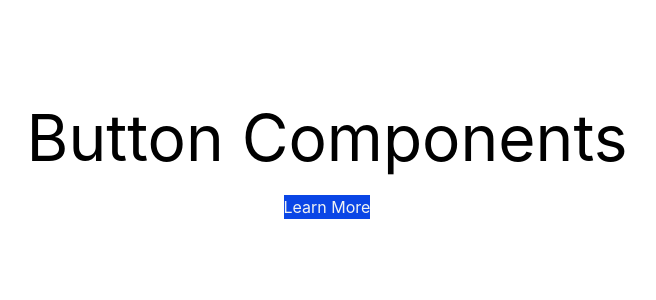
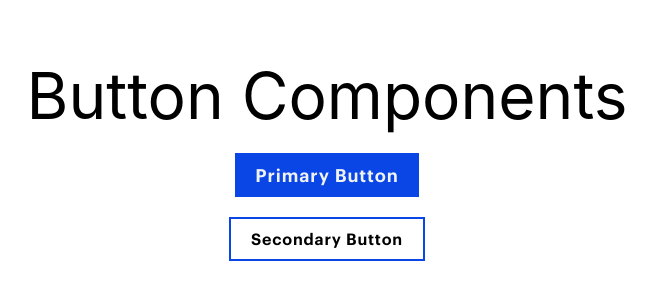
Before and after one commit to fieldmuseum/tailwindfmnh, a Next.js app: page /buttons in a window 1280 px wide. Shown: the part 240-540 px from the top of the page, without its empty margins (313-969 px from the left). Built offline with nearby package versions, Linux system fonts and the light colour scheme.

Commit message:
fixed the custom font links and added the secondary button to button page.

```diff
--- a/pages/buttons/index.tsx
+++ b/pages/buttons/index.tsx
@@ -6,6 +6,7 @@
 import Head from 'next/head'
 import styles from '@styles/Home.module.css'
 import ButtonPrimary from "@components/buttons/ButtonPrimary"
+import ButtonSecondary from '@components/buttons/ButtonsSecondary'
 
 export default function Buttons() {
   return (
@@ -20,7 +21,7 @@ export default function Buttons() {
 
         {/* Start here */}
         <ButtonPrimary />
-
+        <ButtonSecondary/>
       </main>
     </div>
   )
--- a/pages/index.tsx
+++ b/pages/index.tsx
@@ -1,6 +1,7 @@
 import Head from 'next/head'
 import Image from 'next/image'
-import styles from '../styles/Home.module.css'
+//import styles from '../styles/Home.module.css'
+import styles from '../styles/globals.css'
 import Link from 'next/link'
 
 export default function Home() {
--- a/src/components/buttons/ButtonPrimary.tsx
+++ b/src/components/buttons/ButtonPrimary.tsx
@@ -1,10 +1,12 @@
 import Link from 'next/link'
+import localFont from 'next/font/local'
+
 
 export default function ButtonPrimary() {
   return (
-    <button className="mt-5 bg-fieldBlue text-fieldGrayLighter">
+    <button className="mt-5 px-5 py-2 bg-fieldBlue text-lg text-fieldGrayLighter font-graphikBold tracking-wider">
       <Link href={'#'}>
-        Learn More
+        Primary Button
       </Link>
     </button>
   )
--- a/src/components/buttons/ButtonsSecondary.tsx
+++ b/src/components/buttons/ButtonsSecondary.tsx
@@ -2,10 +2,10 @@ import Link from 'next/link'
 
 export default function ButtonSecondary() {
   return (
-    <button className="field-blue">
-    <Link href={'#'} className="py-10">
-      Learn More
-    </Link>
+    <button className="mt-5 px-5 py-2 font-graphikBold border-fieldBlue border-2 text-fieldGrayLigher tracking-wider">
+      <Link href={'#'}>
+        Secondary Button
+      </Link>
     </button>
   )
 }
--- a/styles/globals.css
+++ b/styles/globals.css
@@ -4,37 +4,37 @@
 
 @font-face {
   font-family: "DRUK Bold";
-  src: url("/public/fonts/Druk-Bold-Web.woff2");
+  src: local(''), url("/public/fonts/Druk-Bold-Web.woff2") format('woff2');
 }
 
 @font-face {
   font-family: "Graphik Medium";
-  src: url("/public/fonts/Graphik-Medium-Web.woff2");
+  src: local(''), url("/public/fonts/Graphik-Medium-Web.woff2") format('woff2');
 }
 
 @font-face {
   font-family: "Graphik Regular";
-  src: url("/public/fonts/Graphik-Regular-Web.woff2");
+  src: local(''), url("../public/fonts/Graphik-Regular-Web.woff2") format('woff2');
 }
 
 @font-face {
   font-family: "Graphik Semi-Bold";
-  src: url("/public/fonts/Graphik-Semibold-Web.woff2");
+  src: local(''), url("../public/fonts/Graphik-Semibold-Web.woff2") format('woff2');
 }
 
 @font-face {
   font-family: "Lyon-Display Bold";
-  src: url("/public/fonts/LyonDisplay-Bold-Web.woff2");
+  src: local(''), url("../public/fonts/LyonDisplay-Bold-Web.woff2") format('woff2');
 }
 
 @font-face {
   font-family: "Lyon-Display Regular";
-  src: url("/public/fonts/LyonDisplay-Regular-Web.woff2");
+  src: url("../public/fonts/LyonDisplay-Regular-Web.woff2") format('woff2');
 }
 
 @font-face {
   font-family: "Lyon-Display Italic";
-  src: url("/public/fonts/LyonDisplay-RegularItalic-Web.woff2");
+  src: local(''), url("../public/fonts/LyonDisplay-RegularItalic-Web.woff2") format('woff2');
 }
 
 html,
--- a/tailwind.config.js
+++ b/tailwind.config.js
@@ -5,6 +5,7 @@ module.exports = {
     "./src/**/*.{js,ts,jsx,tsx,mdx}"
   ],
   theme: {
+    extend: {
       colors: {
         transparent: 'transparent',
         current: 'currentColor',
@@ -34,5 +35,9 @@ module.exports = {
         lyonItalic: ["Lyon-Display Italic", 'serif']
       },
     },
+  },
   plugins: [],
+  corePlugins: {
+    fontFamily: true,
+  },
 }
```
Lines whose indentation alone changed are shown as unchanged.
